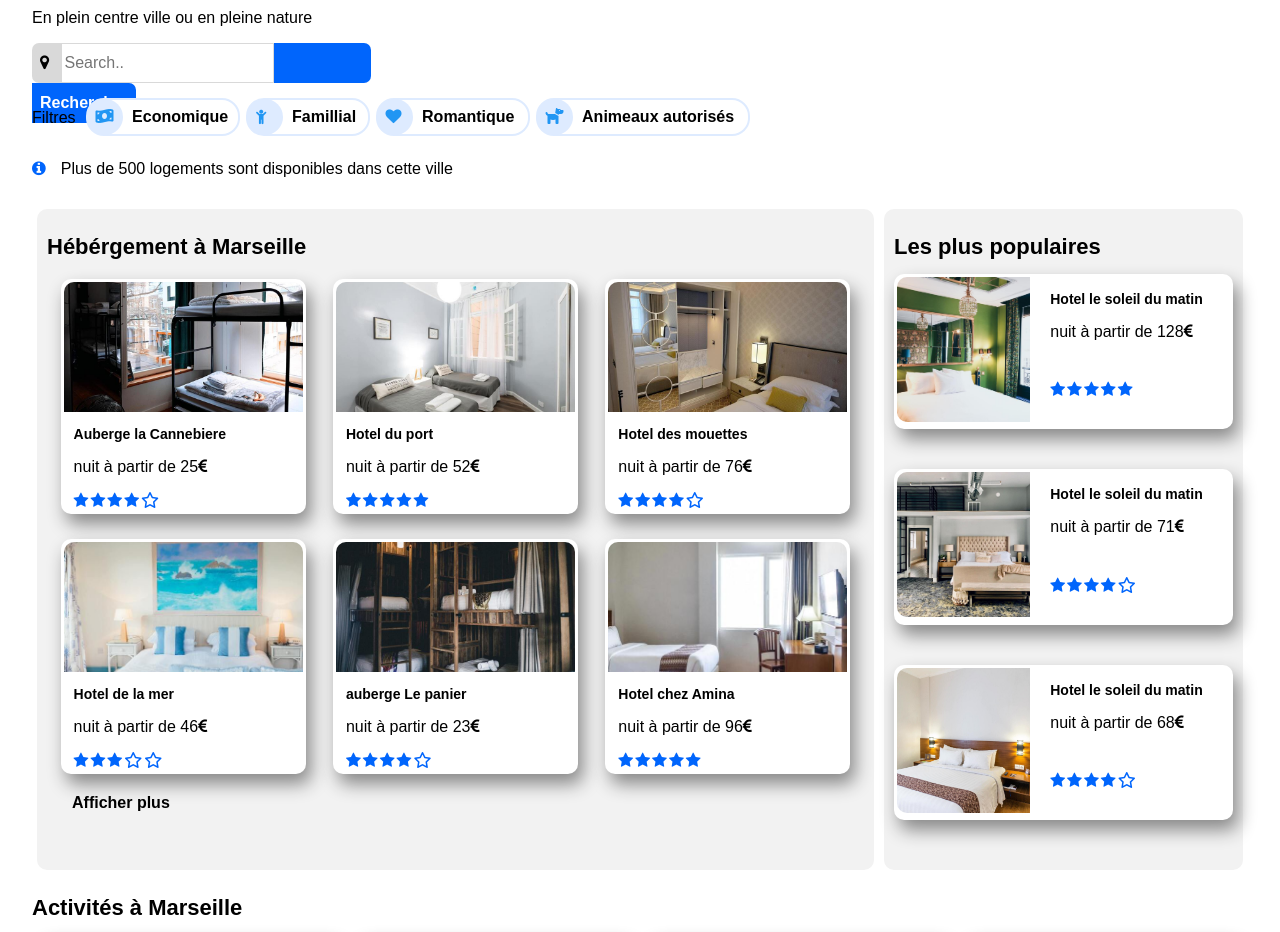
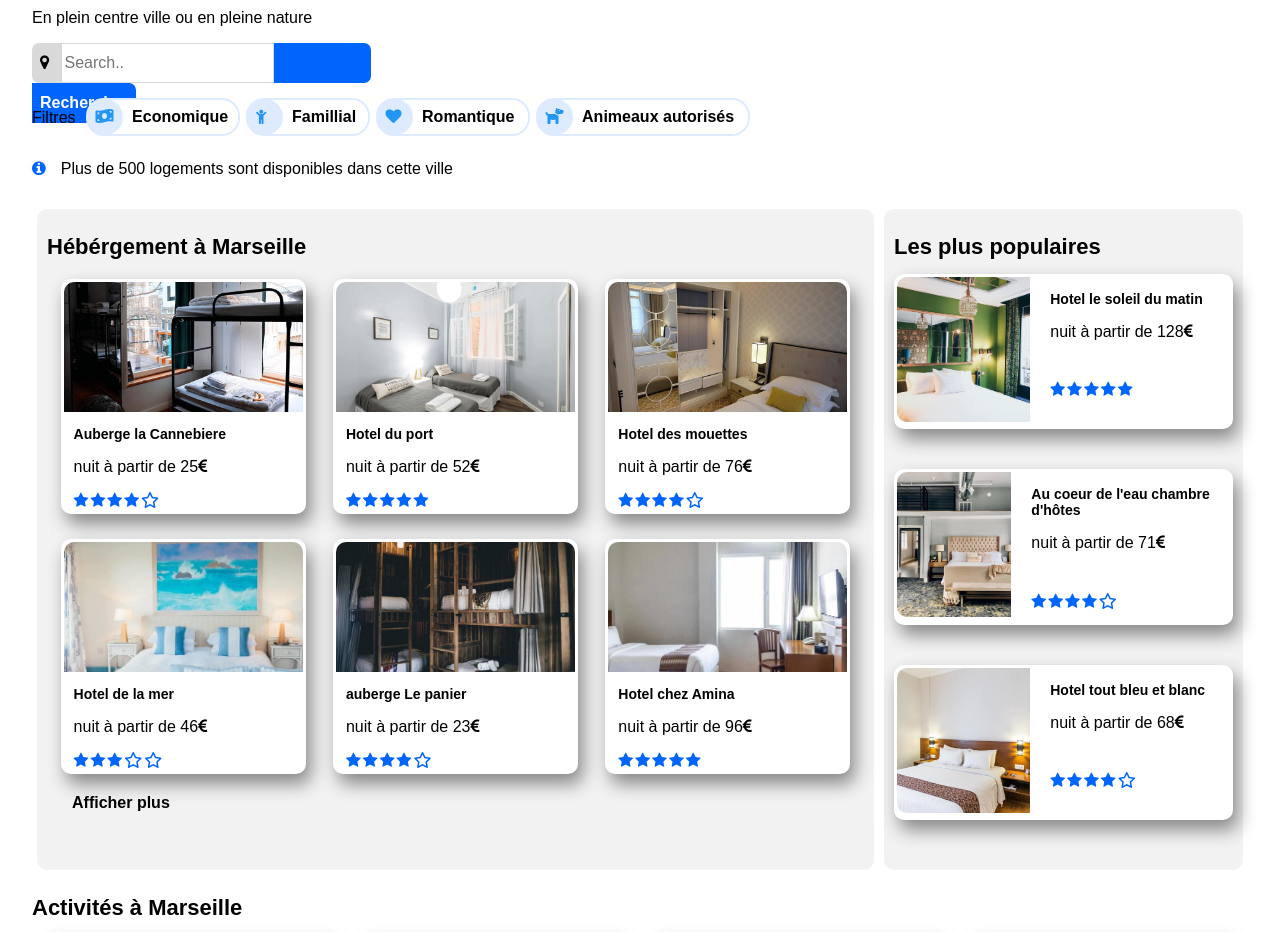
Before and after one commit to MosMid/OCR, a plain HTML site: page index.html in a window 1280 px wide. Shown: the part 134-1066 px from the top of the page. Drawn offline with Linux system fonts and the light colour scheme.

Commit message:
Add files via upload

```diff
--- a/index.html
+++ b/index.html
@@ -138,7 +138,7 @@
                             <img class="pophoto" src="images/hebergements/3_medium/aw-creative-VGs8z60yT2c-unsplash.jpg" alt="">
                         </div>
                         <div class="poptxt">
-                            <h3>Hotel le soleil du matin</h3>
+                            <h3>Au coeur de l'eau chambre d'hôtes</h3>
                             <p>nuit à partir de 71<i class="fa fa-eur" aria-hidden="true"></i></p>
                             <div class="stars popstar"><i class="fa fa-star star" aria-hidden="true" style="color: #0065FC;"></i><i class="fa fa-star star" aria-hidden="true" style="color: #0065FC;"></i><i class="fa fa-star star" aria-hidden="true" style="color: #0065FC;"></i><i class="fa fa-star star" aria-hidden="true" style="color: #0065FC;"></i><i class="fa fa-star-o star" aria-hidden="true" style="color: #0065FC;"></i></div>
                         </div>
@@ -148,7 +148,7 @@
                             <img class="pophoto" src="images/hebergements/3_medium/febrian-zakaria-sjvU0THccQA-unsplash.jpg" alt="">
                         </div>
                         <div class="poptxt">
-                            <h3>Hotel le soleil du matin</h3>
+                            <h3>Hotel tout bleu et blanc</h3>
                             <p>nuit à partir de 68<i class="fa fa-eur" aria-hidden="true"></i></p>
                             <div class="stars popstar"><i class="fa fa-star star" aria-hidden="true" style="color: #0065FC;"></i><i class="fa fa-star star" aria-hidden="true" style="color: #0065FC;"></i><i class="fa fa-star star" aria-hidden="true" style="color: #0065FC;"></i><i class="fa fa-star star" aria-hidden="true" style="color: #0065FC;"></i><i class="fa fa-star-o star" aria-hidden="true" style="color: #0065FC;"></i></div>
                         </div>
```
